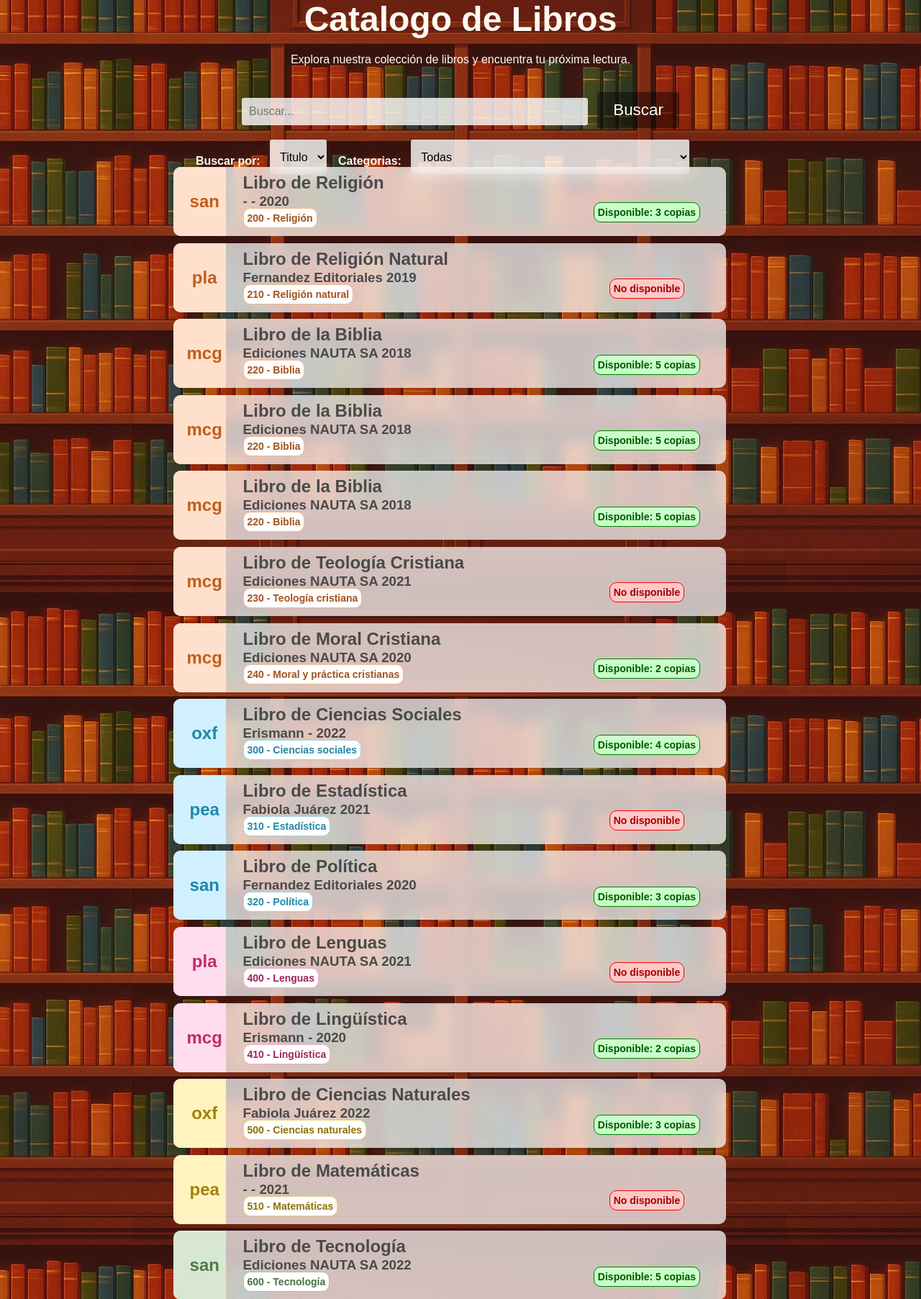
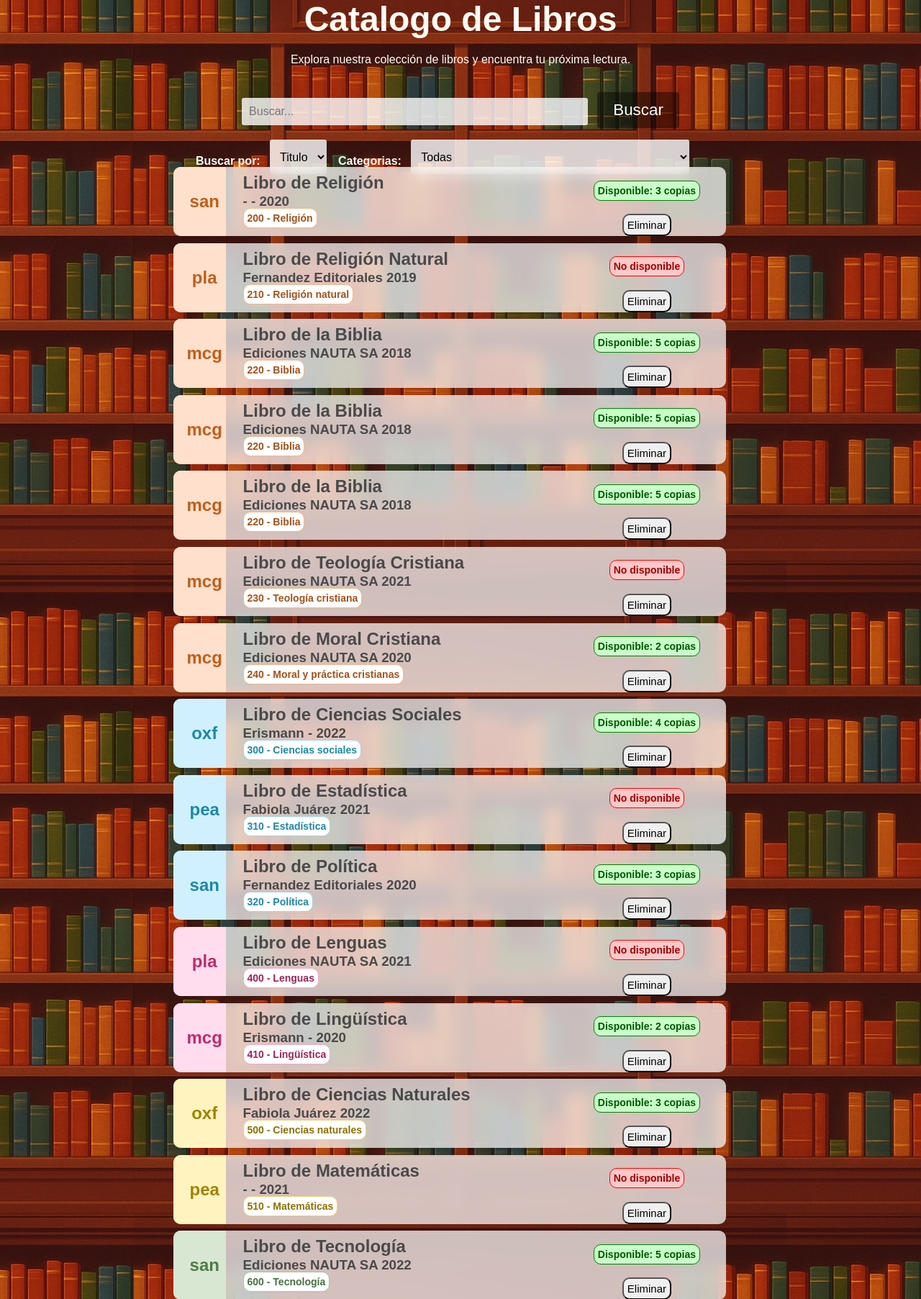
Before and after one commit to SerGioAMM/Biblioteca_V3, a Flask app: page /libros in a window 1280 px wide. Shown: the part 128-1933 px from the top of the page at 72% size. Run offline with Flask 3, Linux system fonts and the light colour scheme; a user stored in the database is signed in; data comes from the database, SQL or seed files in the repository; both versions use the stored data as it was after the commit.

Commit message:
cambios menores, aniadido accion de eliminar libros funcional

```diff
--- a/app.py
+++ b/app.py
@@ -266,6 +266,28 @@ def buscar_libro():
 
     return render_template("libros.html",libros=libros,categorias=categorias)
 
+# ----------------------------------------------------- ELIMINAR LIBROS ----------------------------------------------------- #
+
+@app.route("/eliminar_libro", methods=["GET", "POST"])
+def eliminar_libro():
+    id_libro = request.form["id_libro"]
+
+    # Obtenre la fecha actual
+    hoy = datetime.today().date()
+    id_administrador = session.get("id_administrador")
+
+    conexion = conexion_BD()
+    query = conexion.cursor()
+
+    query.execute("insert into libros_eliminados(id_administrador,id_libro,fecha) values(?,?,?)",(id_administrador,id_libro,hoy))
+
+    query.execute("delete from libros where id_libro = ?",(id_libro))
+    conexion.commit()
+
+    query.close()
+    conexion.close()
+
+    return redirect("/libros")
 
 # ----------------------------------------------------- SUGERENCIAS DINAMICAS ----------------------------------------------------- #
 
@@ -487,7 +509,6 @@ def eliminar_prestamo():
     query = conexion.cursor()
 
     query.execute("insert into prestamos_eliminados(id_administrador,id_prestamo,fecha) values(?,?,?)",(id_administrador,id_prestamo,hoy))
-    conexion.commit()
 
     query.execute("delete from prestamos where id_prestamo = ?",(id_prestamo))
     conexion.commit()
--- a/static/estilo_libros.css
+++ b/static/estilo_libros.css
@@ -199,8 +199,9 @@ main{
     border-top-right-radius: 15px;
     border-bottom-right-radius: 15px;
     display: flex;
-    align-items: flex-end;
+    align-items: center;
     justify-content:center;
+    flex-direction: column;
 }
 
 #span-disponibilidad-libros h4{
@@ -220,6 +221,16 @@ main{
     background-color: rgb(255, 200, 200);
     color: rgb(161, 0, 0);
     border: solid 1px red;
+}
+#span-disponibilidad-libros button{
+    border-radius: 10px;
+    padding: 5px;
+    font-size: 15px;
+    transition: .3s ease-in-out;
+
+}
+#span-disponibilidad-libros button:hover{
+    scale: 1.1;
 }
 
 
@@ -254,3 +265,9 @@ form select{
 #cuadro-busqueda{
     width: 60%;
 }
+
+/*? Eliminar Libro
+/*? Eliminar prestamo */
+.frm-eliminar-libro input{
+    display: none;
+}
--- a/templates/libros.html
+++ b/templates/libros.html
@@ -112,7 +112,6 @@
 
                 <!-- Verificacion de disponibilidad comparando el numero de copias -> (libro[6]) -->
                 <span id="span-disponibilidad-libros">
-
                     {% if (libro[6]|int) > 0 %}
                         <h4 id="h4-disponible">Disponible:
                             {% if (libro[6]|int == 1)%}
@@ -124,6 +123,12 @@
 
                     {% else %}
                         <h4 id="h4-no_disponible">No disponible</h4>
+                    {% endif %}
+                    {% if session["rol"] == 'Administrador' %}
+                    <form class="frm-eliminar-libro" action="/eliminar_libro" method="POST">
+                        <input type="text" value="{{libro[0]}}" name="id_libro">
+                        <button type="submit"> Eliminar </button>
+                    </form>
                     {% endif %}
                 </span>
             </div>
--- a/templates/prestamos.html
+++ b/templates/prestamos.html
@@ -15,6 +15,7 @@
 
         <div class="navbar">
             <a href="{{ url_for('inicio') }}">Inicio</a>
+            <a href="{{ url_for('libros') }}">Catalogo </a>
 
         </div>
     </header>
```
Also changed, not shown: Data/Biblioteca_GM.db.
